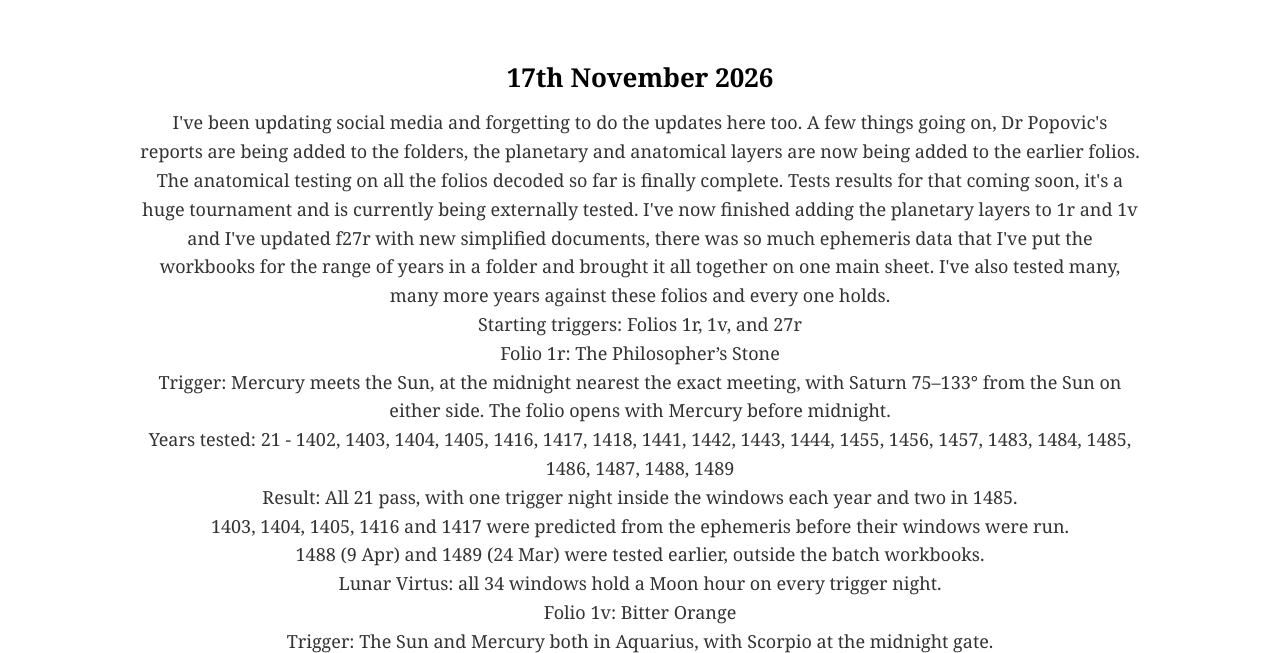
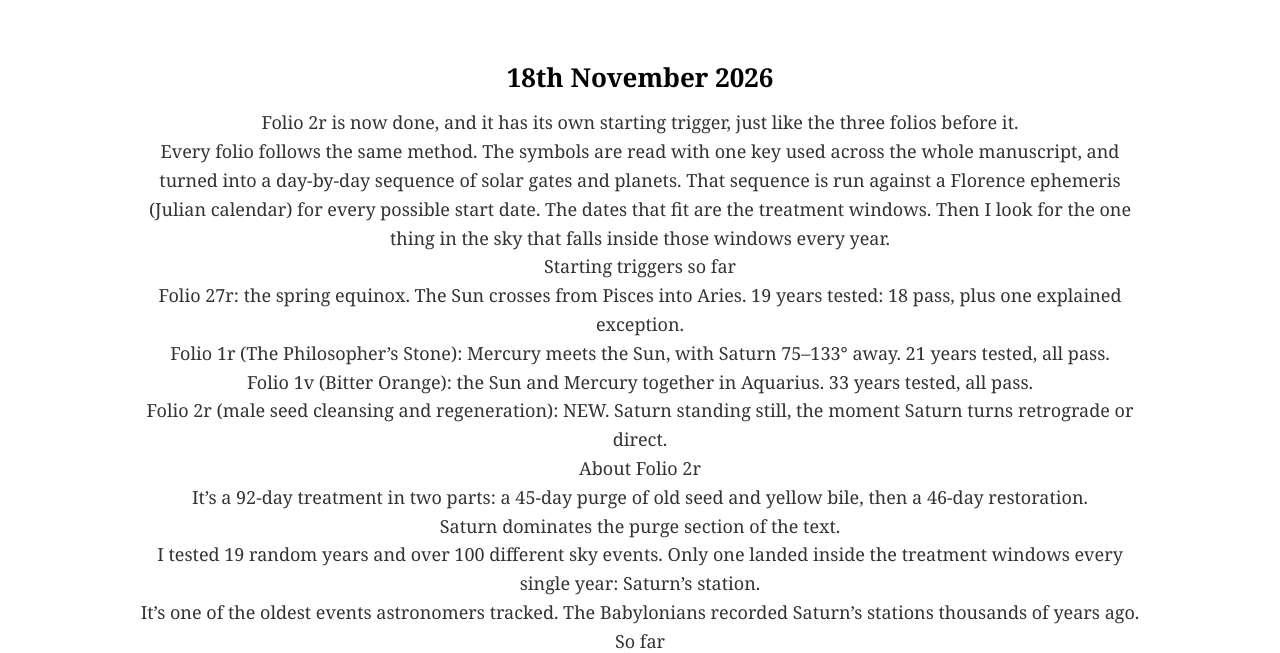
Before and after one commit to VoynichManuscriptDecoded/voynichmanuscriptdecoded.github.io, a plain HTML site: page updates/index.html in a window 1280 px wide. Shown: the part 299-952 px from the top of the page. Drawn offline with Linux system fonts and the light colour scheme.

Commit message:
Update index.html

```diff
--- a/updates/index.html
+++ b/updates/index.html
@@ -115,6 +115,38 @@
   <h1>The Voynich Manuscript</h1>
   <h2 class="subtitle">Decoded</h2>
   <h3 class="section-title">Updates</h3>
+
+                          <div class="update">
+             <h2>18th November 2026</h2>
+    <p>Folio 2r is now done, and it has its own starting trigger, just like the three folios before it.
+
+<p>Every folio follows the same method. The symbols are read with one key used across the whole manuscript, and turned into a day-by-day sequence of solar gates and planets. That sequence is run against a Florence ephemeris (Julian calendar) for every possible start date. The dates that fit are the treatment windows. Then I look for the one thing in the sky that falls inside those windows every year.<p>
+
+<p>Starting triggers so far<p>
+
+<p>Folio 27r: the spring equinox. The Sun crosses from Pisces into Aries. 19 years tested: 18 pass, plus one explained exception.<p>
+
+<p>Folio 1r (The Philosopher’s Stone): Mercury meets the Sun, with Saturn 75–133° away. 21 years tested, all pass.<p>
+
+<p>Folio 1v (Bitter Orange): the Sun and Mercury together in Aquarius. 33 years tested, all pass.<p>
+
+<p>Folio 2r (male seed cleansing and regeneration): NEW. Saturn standing still, the moment Saturn turns retrograde or direct.<p>
+
+<p>About Folio 2r<p>
+
+<p>It’s a 92-day treatment in two parts: a 45-day purge of old seed and yellow bile, then a 46-day restoration.<p>
+
+<p>Saturn dominates the purge section of the text.<p>
+
+<p>I tested 19 random years and over 100 different sky events. Only one landed inside the treatment windows every single year: Saturn’s station.<p>
+
+<p>It’s one of the oldest events astronomers tracked. The Babylonians recorded Saturn’s stations thousands of years ago.<p>
+
+<p>So far <p>
+  <p>Four folios, one key, and 92 years tested in total, with each folio’s sequence locking onto its own repeating moment in the sky. These were repeatable treatments, written to start at the same astronomical moment every year.<p>
+
+<p>More folios to come. All data is available through the website or Google drive folder</p>
+    </div>
 
                      <div class="update">
              <h2>17th November 2026</h2>
```
